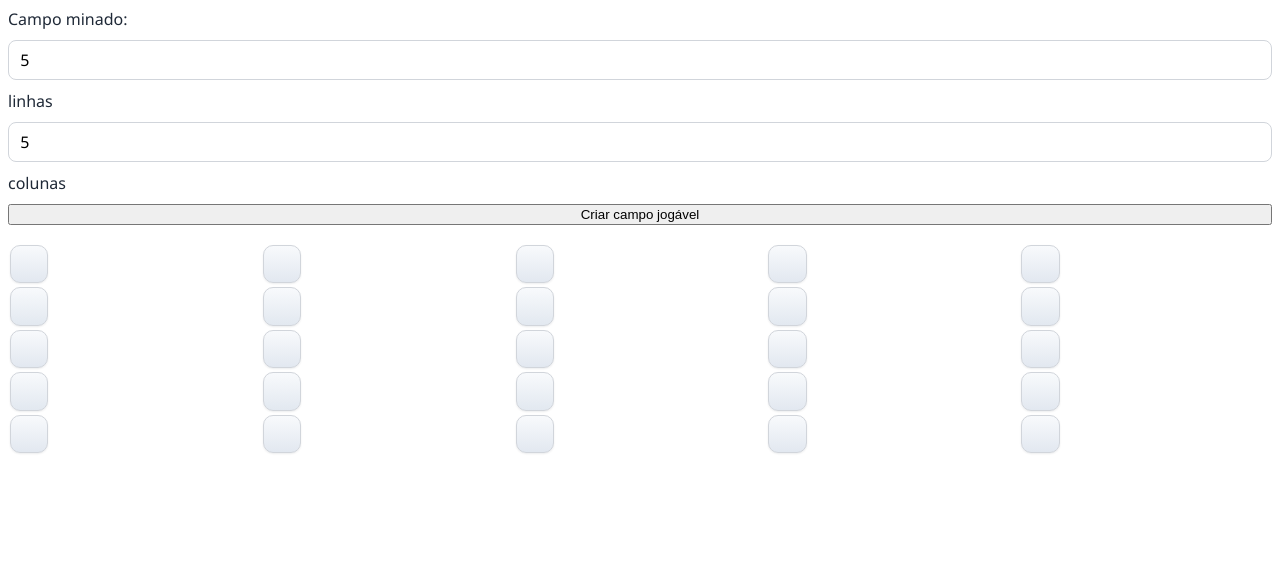
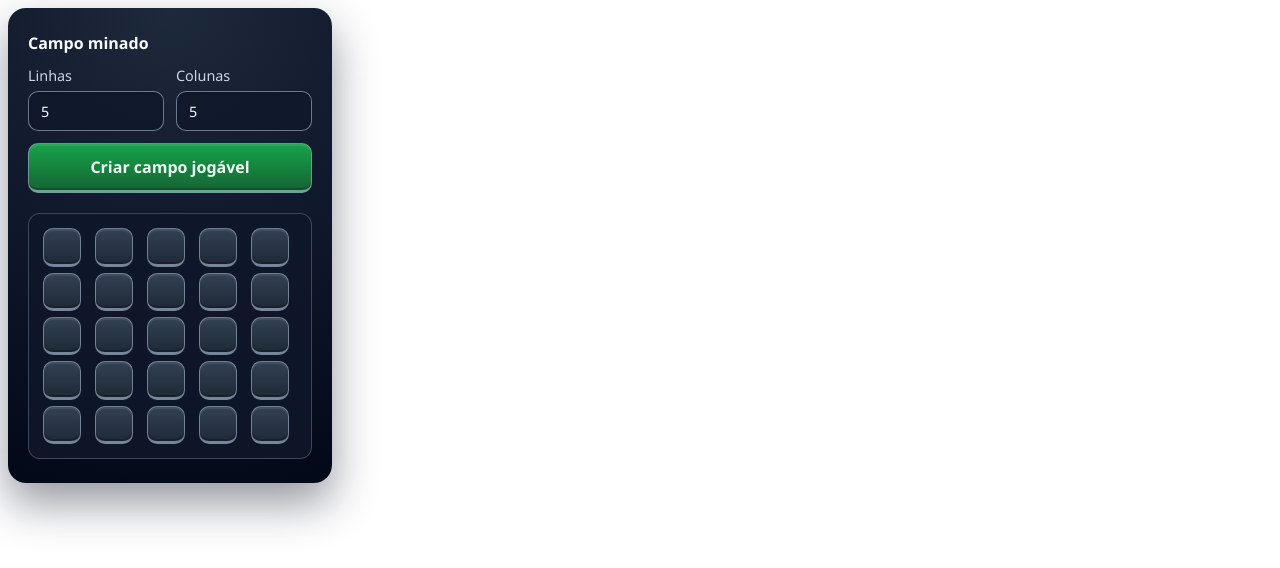
Before and after one commit to ocult/minesweeper, an Angular app: page /def in a window 1280 px wide. Shown: the top 568 px of the page. Built offline with nearby package versions, Linux system fonts and the light colour scheme.

Commit message:
Finalizado o visual. Restando criar click com o direito, ou outra forma para mapear bandeira e dúvida.

```diff
--- a/src/app/camp-definition/camp-definition.component.html
+++ b/src/app/camp-definition/camp-definition.component.html
@@ -1,9 +1,19 @@
 <form #devForm="ngForm">
-  Campo minado:
-  <input type="number" name="x" id="x" [(ngModel)]="definition.x" /> linhas
-  <input type="number" name="y" id="y" [(ngModel)]="definition.y" /> colunas
+  <label class="field-label">Campo minado</label>
 
-  <button type="button" (click)="createCamp()">Criar campo jogável</button>
+  <div class="dimension-fields">
+    <label class="field-group">
+      <span>Linhas</span>
+      <input class="size-input" type="number" name="x" id="x" [(ngModel)]="definition.x" />
+    </label>
+
+    <label class="field-group">
+      <span>Colunas</span>
+      <input class="size-input" type="number" name="y" id="y" [(ngModel)]="definition.y" />
+    </label>
+  </div>
+
+  <button class="action-button primary" type="button" (click)="createCamp()">Criar campo jogável</button>
 
   <table>
     <tbody>
--- a/src/app/camp-definition/camp-definition.component.less
+++ b/src/app/camp-definition/camp-definition.component.less
@@ -1,54 +1,84 @@
 :host {
   display: block;
   font-family: 'Segoe UI', Tahoma, Geneva, Verdana, sans-serif;
-  color: #1f2937;
+  color: #e2e8f0;
+  background: radial-gradient(circle at top, #1e293b 0%, #0f172a 52%, #020817 100%);
+  border-radius: 18px;
+  padding: 24px 20px;
+  box-shadow: 0 20px 45px rgba(15, 23, 42, 0.45);
+  max-width: max-content;
 }
 
 form {
   display: flex;
   flex-direction: column;
-  gap: 10px;
+  gap: 12px;
 }
 
-input {
-  display: block;
-  padding: 0.5rem 0.7rem;
-  border: 1px solid #d1d5db;
-  border-radius: 8px;
+.field-label {
+  font-weight: 700;
+  color: #f8fafc;
+}
+
+.dimension-fields {
+  display: flex;
+  gap: 12px;
+  flex-wrap: wrap;
+}
+
+.field-group {
+  display: flex;
+  flex-direction: column;
+  gap: 6px;
+  font-size: 0.9rem;
+  color: #cbd5e1;
+}
+
+.size-input {
+  width: 110px;
+  padding: 0.6rem 0.75rem;
+  border: 1px solid rgba(148, 163, 184, 0.7);
+  border-radius: 10px;
   font: inherit;
+  background: rgba(15, 23, 42, 0.75);
+  color: #f8fafc;
+  box-shadow: inset 0 1px 2px rgba(15, 23, 42, 0.7);
+}
+
+.action-button {
+  border: 1px solid rgba(148, 163, 184, 0.7);
+  border-bottom-width: 3px;
+  border-radius: 10px;
+  padding: 0.75rem 1rem;
+  font: inherit;
+  font-weight: 700;
+  cursor: pointer;
+  transition: transform 0.12s ease, filter 0.12s ease, box-shadow 0.12s ease;
+  box-shadow: inset 0 2px 0 rgba(255, 255, 255, 0.08), inset 0 -2px 0 rgba(0, 0, 0, 0.22);
+}
+
+.action-button:hover {
+  transform: translateY(-1px);
+  filter: brightness(1.08);
+}
+
+.action-button.primary {
+  background: linear-gradient(180deg, #16a34a 0%, #166534 100%);
+  color: #f0fdf4;
 }
 
 table {
-  border-spacing: 0;
+  border-spacing: 6px;
   margin-top: 8px;
+  background: rgba(15, 23, 42, 0.9);
+  border: 1px solid rgba(148, 163, 184, 0.35);
+  border-radius: 12px;
+  padding: 8px;
 }
 
 td {
   margin: 0;
-  padding: 2px;
-}
-
-table button {
-  width: 2.4rem;
-  height: 2.4rem;
-  min-width: 2.4rem;
-  min-height: 2.4rem;
-  margin: 0;
   padding: 0;
-  border: 1px solid #d1d5db;
-  border-radius: 10px;
-  background: linear-gradient(180deg, #f8fafc 0%, #e2e8f0 100%);
-  color: #0f172a;
-  font-family: 'Segoe UI', Tahoma, Geneva, Verdana, sans-serif;
-  font-size: 1rem;
-  font-weight: 700;
-  line-height: 1;
-  display: flex;
-  align-items: center;
-  justify-content: center;
-  box-shadow: 0 1px 2px rgba(15, 23, 42, 0.08);
-  cursor: pointer;
-  position: relative;
 }
 
 .cell-button {
@@ -58,20 +88,27 @@ table button {
   min-height: 2.4rem;
   margin: 0;
   padding: 0;
-  border: 1px solid #d1d5db;
+  border: 1px solid rgba(148, 163, 184, 0.7);
+  border-bottom-width: 3px;
   border-radius: 10px;
-  background: linear-gradient(180deg, #f8fafc 0%, #e2e8f0 100%);
-  color: #0f172a;
+  background: linear-gradient(180deg, #334155 0%, #1f2937 100%);
+  color: #f8fafc;
   font-family: 'Segoe UI', Tahoma, Geneva, Verdana, sans-serif;
   font-size: 1rem;
-  font-weight: 700;
+  font-weight: 800;
   line-height: 1;
   display: flex;
   align-items: center;
   justify-content: center;
-  box-shadow: 0 1px 2px rgba(15, 23, 42, 0.08);
+  box-shadow: inset 0 2px 0 rgba(255, 255, 255, 0.08), inset 0 -2px 0 rgba(0, 0, 0, 0.25);
   cursor: pointer;
   position: relative;
+  transition: transform 0.12s ease, filter 0.12s ease;
+}
+
+.cell-button:hover {
+  transform: translateY(-1px);
+  filter: brightness(1.08);
 }
 
 .cell-button.bomb::before {
@@ -94,4 +131,5 @@ table button {
   justify-content: center;
   width: 100%;
   height: 100%;
+  text-shadow: 0 1px 0 rgba(255, 255, 255, 0.12);
 }
--- a/src/app/camp/camp.component.html
+++ b/src/app/camp/camp.component.html
@@ -24,6 +24,8 @@
   </table>
 
   <p>Tempo: {{ elapsedTimeLabel }}</p>
-  <button type="button" (click)="reset()">Reiniciar</button>
-  <button type="button" (click)="backToDefinition()">Voltar à definição</button>
+  <div class="actions">
+    <button class="action-button primary" type="button" (click)="reset()">Reiniciar</button>
+    <button class="action-button secondary" type="button" (click)="backToDefinition()">Voltar à definição</button>
+  </div>
 </ng-container>
--- a/src/app/camp/camp.component.less
+++ b/src/app/camp/camp.component.less
@@ -1,46 +1,60 @@
 :host {
   display: block;
   font-family: 'Segoe UI', Tahoma, Geneva, Verdana, sans-serif;
-  color: #1f2937;
+  color: #e2e8f0;
+  background: radial-gradient(circle at top, #1e293b 0%, #0f172a 52%, #020817 100%);
+  border-radius: 18px;
+  padding: 24px 20px;
+  box-shadow: 0 20px 45px rgba(15, 23, 42, 0.45);
+  max-width: max-content;
+}
+
+.actions {
+  display: flex;
+  gap: 12px;
+  flex-wrap: wrap;
+  margin-top: 12px;
+}
+
+.action-button {
+  border: 1px solid rgba(148, 163, 184, 0.7);
+  border-bottom-width: 3px;
+  border-radius: 10px;
+  padding: 0.7rem 1rem;
+  font: inherit;
+  font-weight: 700;
+  cursor: pointer;
+  transition: transform 0.12s ease, filter 0.12s ease, box-shadow 0.12s ease;
+  box-shadow: inset 0 2px 0 rgba(255, 255, 255, 0.08), inset 0 -2px 0 rgba(0, 0, 0, 0.22);
+}
+
+.action-button:hover {
+  transform: translateY(-1px);
+  filter: brightness(1.08);
+}
+
+.action-button.primary {
+  background: linear-gradient(180deg, #16a34a 0%, #166534 100%);
+  color: #f0fdf4;
+}
+
+.action-button.secondary {
+  background: linear-gradient(180deg, #475569 0%, #1e293b 100%);
+  color: #f8fafc;
 }
 
 table {
-  border-spacing: 0;
+  border-spacing: 6px;
   margin: 12px 0;
+  background: rgba(15, 23, 42, 0.9);
+  border: 1px solid rgba(148, 163, 184, 0.35);
+  border-radius: 12px;
+  padding: 8px;
 }
 
 td {
   margin: 0;
-  padding: 2px;
-}
-
-table button {
-  width: 2.6rem;
-  height: 2.6rem;
-  min-width: 2.6rem;
-  min-height: 2.6rem;
-  margin: 0;
   padding: 0;
-  border: 1px solid #d1d5db;
-  border-radius: 10px;
-  background: linear-gradient(180deg, #f8fafc 0%, #e2e8f0 100%);
-  color: #0f172a;
-  font-family: 'Segoe UI', Tahoma, Geneva, Verdana, sans-serif;
-  font-size: 1.05rem;
-  font-weight: 700;
-  line-height: 1;
-  display: flex;
-  align-items: center;
-  justify-content: center;
-  box-shadow: 0 1px 2px rgba(15, 23, 42, 0.08);
-  cursor: pointer;
-  transition: transform 0.15s ease, box-shadow 0.15s ease;
-  position: relative;
-}
-
-table button:hover {
-  transform: translateY(-1px);
-  box-shadow: 0 4px 10px rgba(15, 23, 42, 0.12);
 }
 
 .cell-button {
@@ -50,35 +64,42 @@ table button:hover {
   min-height: 2.6rem;
   margin: 0;
   padding: 0;
-  border: 1px solid #d1d5db;
+  border: 1px solid rgba(148, 163, 184, 0.7);
+  border-bottom-width: 3px;
   border-radius: 10px;
-  background: linear-gradient(180deg, #f8fafc 0%, #e2e8f0 100%);
-  color: #0f172a;
+  background: linear-gradient(180deg, #334155 0%, #1f2937 100%);
+  color: #e2e8f0;
   font-family: 'Segoe UI', Tahoma, Geneva, Verdana, sans-serif;
   font-size: 1.05rem;
-  font-weight: 700;
+  font-weight: 800;
   line-height: 1;
   display: flex;
   align-items: center;
   justify-content: center;
-  box-shadow: 0 1px 2px rgba(15, 23, 42, 0.08);
+  box-shadow: inset 0 2px 0 rgba(255, 255, 255, 0.08), inset 0 -2px 0 rgba(0, 0, 0, 0.25);
   cursor: pointer;
-  transition: transform 0.15s ease, box-shadow 0.15s ease;
+  transition: transform 0.12s ease, filter 0.12s ease, box-shadow 0.12s ease;
   position: relative;
 }
 
 .cell-button.hidden {
-  background: linear-gradient(180deg, #f8fafc 0%, #e2e8f0 100%);
+  background: linear-gradient(180deg, #334155 0%, #1f2937 100%);
   color: transparent;
 }
 
+.cell-button.hidden:hover {
+  filter: brightness(1.12);
+}
+
 .cell-button.revealed {
-  background: #ffffff;
-  box-shadow: inset 0 0 0 1px rgba(148, 163, 184, 0.35);
+  background: linear-gradient(180deg, #e2e8f0 0%, #cbd5e1 100%);
+  border-color: rgba(100, 116, 139, 0.8);
+  box-shadow: inset 0 2px 0 rgba(255, 255, 255, 0.8), inset 0 -2px 0 rgba(15, 23, 42, 0.12);
 }
 
 .cell-button.revealed .cell-value {
   color: #0f172a;
+  text-shadow: none;
 }
 
 .cell-button.bomb::before {
@@ -88,7 +109,7 @@ table button:hover {
   display: flex;
   align-items: center;
   justify-content: center;
-  font-size: 1.1rem;
+  font-size: 1.15rem;
 }
 
 .cell-button.bomb .cell-value {
@@ -101,22 +122,25 @@ table button:hover {
   justify-content: center;
   width: 100%;
   height: 100%;
+  text-shadow: 0 1px 0 rgba(255, 255, 255, 0.2);
 }
 
 .status-title {
   margin-bottom: 10px;
   transition: color 0.2s ease;
+  letter-spacing: 0.02em;
 }
 
 .status-win {
-  color: #15803d;
+  color: #4ade80;
 }
 
 .status-loss {
-  color: #b91c1c;
+  color: #f87171;
 }
 
 p {
   font-size: 1.05rem;
   font-weight: 600;
+  color: #cbd5e1;
 }
```
